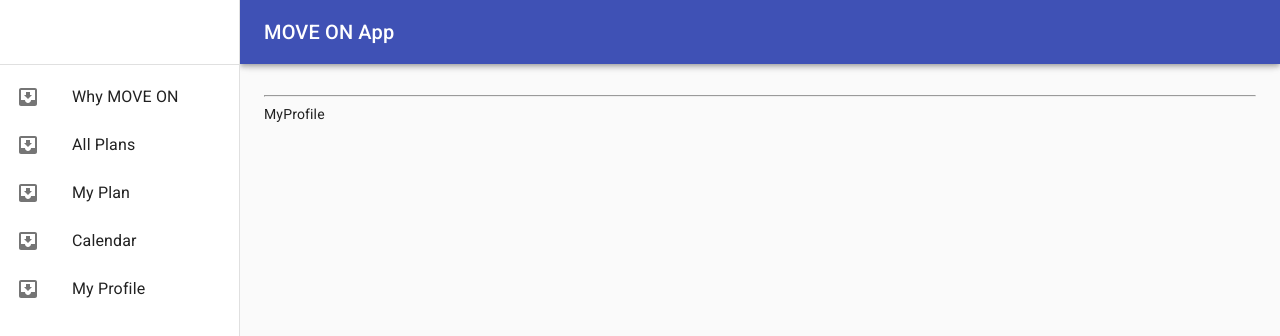
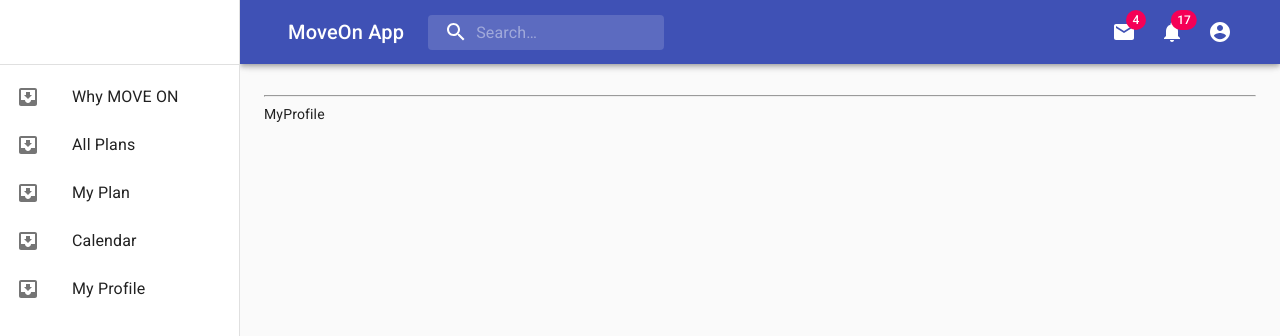
Before and after one commit to infoshareacademy/jfdz13-team2-app, a React (Create React App) app: page /my-profile in a window 1280 px wide. Shown: the top 336 px of the page. Built offline with nearby package versions, Linux system fonts and the light colour scheme.

Commit message:
Profile bar added to aplication

```diff
--- a/src/Components/Navigation/Nav.js
+++ b/src/Components/Navigation/Nav.js
@@ -15,6 +15,7 @@
 import Toolbar from "@material-ui/core/Toolbar";
 import Typography from "@material-ui/core/Typography";
 import { makeStyles, useTheme } from "@material-ui/core/styles";
+import TopBar from "./TopBar";
 
 const drawerWidth = 240;
 
@@ -119,9 +120,7 @@
           >
             <MenuIcon />
           </IconButton>
-          <Typography variant="h6" noWrap>
-            MOVE ON App
-          </Typography>
+          <TopBar />
         </Toolbar>
       </AppBar>
       <nav className={classes.drawer} aria-label="mailbox folders">
--- /dev/null
+++ b/src/Components/Navigation/TopBar.js
@@ -0,0 +1,224 @@
+import React from "react";
+import { fade, makeStyles } from "@material-ui/core/styles";
+import AppBar from "@material-ui/core/AppBar";
+import Toolbar from "@material-ui/core/Toolbar";
+import IconButton from "@material-ui/core/IconButton";
+import Typography from "@material-ui/core/Typography";
+import InputBase from "@material-ui/core/InputBase";
+import Badge from "@material-ui/core/Badge";
+import MenuItem from "@material-ui/core/MenuItem";
+import Menu from "@material-ui/core/Menu";
+import MenuIcon from "@material-ui/icons/Menu";
+import SearchIcon from "@material-ui/icons/Search";
+import AccountCircle from "@material-ui/icons/AccountCircle";
+import MailIcon from "@material-ui/icons/Mail";
+import NotificationsIcon from "@material-ui/icons/Notifications";
+import MoreIcon from "@material-ui/icons/MoreVert";
+
+const useStyles = makeStyles(theme => ({
+  grow: {
+    flexGrow: 1
+  },
+  menuButton: {
+    marginRight: theme.spacing(2)
+  },
+  title: {
+    display: "none",
+    [theme.breakpoints.up("sm")]: {
+      display: "block"
+    }
+  },
+  search: {
+    position: "relative",
+    borderRadius: theme.shape.borderRadius,
+    backgroundColor: fade(theme.palette.common.white, 0.15),
+    "&:hover": {
+      backgroundColor: fade(theme.palette.common.white, 0.25)
+    },
+    marginRight: theme.spacing(2),
+    marginLeft: 0,
+    width: "100%",
+    [theme.breakpoints.up("sm")]: {
+      marginLeft: theme.spacing(3),
+      width: "auto"
+    }
+  },
+  searchIcon: {
+    padding: theme.spacing(0, 2),
+    height: "100%",
+    position: "absolute",
+    pointerEvents: "none",
+    display: "flex",
+    alignItems: "center",
+    justifyContent: "center"
+  },
+  inputRoot: {
+    color: "inherit"
+  },
+  inputInput: {
+    padding: theme.spacing(1, 1, 1, 0),
+    // vertical padding + font size from searchIcon
+    paddingLeft: `calc(1em + ${theme.spacing(4)}px)`,
+    transition: theme.transitions.create("width"),
+    width: "100%",
+    [theme.breakpoints.up("md")]: {
+      width: "20ch"
+    }
+  },
+  sectionDesktop: {
+    display: "none",
+    [theme.breakpoints.up("md")]: {
+      display: "flex"
+    }
+  },
+  sectionMobile: {
+    display: "flex",
+    [theme.breakpoints.up("md")]: {
+      display: "none"
+    }
+  }
+}));
+
+export default function PrimarySearchAppBar() {
+  const classes = useStyles();
+  const [anchorEl, setAnchorEl] = React.useState(null);
+  const [mobileMoreAnchorEl, setMobileMoreAnchorEl] = React.useState(null);
+
+  const isMenuOpen = Boolean(anchorEl);
+  const isMobileMenuOpen = Boolean(mobileMoreAnchorEl);
+
+  const handleProfileMenuOpen = event => {
+    setAnchorEl(event.currentTarget);
+  };
+
+  const handleMobileMenuClose = () => {
+    setMobileMoreAnchorEl(null);
+  };
+
+  const handleMenuClose = () => {
+    setAnchorEl(null);
+    handleMobileMenuClose();
+  };
+
+  const handleMobileMenuOpen = event => {
+    setMobileMoreAnchorEl(event.currentTarget);
+  };
+
+  const menuId = "primary-search-account-menu";
+  const renderMenu = (
+    <Menu
+      anchorEl={anchorEl}
+      anchorOrigin={{ vertical: "top", horizontal: "right" }}
+      id={menuId}
+      keepMounted
+      transformOrigin={{ vertical: "top", horizontal: "right" }}
+      open={isMenuOpen}
+      onClose={handleMenuClose}
+    >
+      <MenuItem onClick={handleMenuClose}>Profile</MenuItem>
+      <MenuItem onClick={handleMenuClose}>My account</MenuItem>
+    </Menu>
+  );
+
+  const mobileMenuId = "primary-search-account-menu-mobile";
+  const renderMobileMenu = (
+    <Menu
+      anchorEl={mobileMoreAnchorEl}
+      anchorOrigin={{ vertical: "top", horizontal: "right" }}
+      id={mobileMenuId}
+      keepMounted
+      transformOrigin={{ vertical: "top", horizontal: "right" }}
+      open={isMobileMenuOpen}
+      onClose={handleMobileMenuClose}
+    >
+      <MenuItem>
+        <IconButton aria-label="show 4 new mails" color="inherit">
+          <Badge badgeContent={4} color="secondary">
+            <MailIcon />
+          </Badge>
+        </IconButton>
+        <p>Messages</p>
+      </MenuItem>
+      <MenuItem>
+        <IconButton aria-label="show 11 new notifications" color="inherit">
+          <Badge badgeContent={11} color="secondary">
+            <NotificationsIcon />
+          </Badge>
+        </IconButton>
+        <p>Notifications</p>
+      </MenuItem>
+      <MenuItem onClick={handleProfileMenuOpen}>
+        <IconButton
+          aria-label="account of current user"
+          aria-controls="primary-search-account-menu"
+          aria-haspopup="true"
+          color="inherit"
+        >
+          <AccountCircle />
+        </IconButton>
+        <p>Profile</p>
+      </MenuItem>
+    </Menu>
+  );
+
+  return (
+    <div className={classes.grow}>
+      <>
+        <Toolbar>
+          <Typography className={classes.title} variant="h6" noWrap>
+            MoveOn App
+          </Typography>
+          <div className={classes.search}>
+            <div className={classes.searchIcon}>
+              <SearchIcon />
+            </div>
+            <InputBase
+              placeholder="Search…"
+              classes={{
+                root: classes.inputRoot,
+                input: classes.inputInput
+              }}
+              inputProps={{ "aria-label": "search" }}
+            />
+          </div>
+          <div className={classes.grow} />
+          <div className={classes.sectionDesktop}>
+            <IconButton aria-label="show 4 new mails" color="inherit">
+              <Badge badgeContent={4} color="secondary">
+                <MailIcon />
+              </Badge>
+            </IconButton>
+            <IconButton aria-label="show 17 new notifications" color="inherit">
+              <Badge badgeContent={17} color="secondary">
+                <NotificationsIcon />
+              </Badge>
+            </IconButton>
+            <IconButton
+              edge="end"
+              aria-label="account of current user"
+              aria-controls={menuId}
+              aria-haspopup="true"
+              onClick={handleProfileMenuOpen}
+              color="inherit"
+            >
+              <AccountCircle />
+            </IconButton>
+          </div>
+          <div className={classes.sectionMobile}>
+            <IconButton
+              aria-label="show more"
+              aria-controls={mobileMenuId}
+              aria-haspopup="true"
+              onClick={handleMobileMenuOpen}
+              color="inherit"
+            >
+              <MoreIcon />
+            </IconButton>
+          </div>
+        </Toolbar>
+      </>
+      {renderMobileMenu}
+      {renderMenu}
+    </div>
+  );
+}
```
